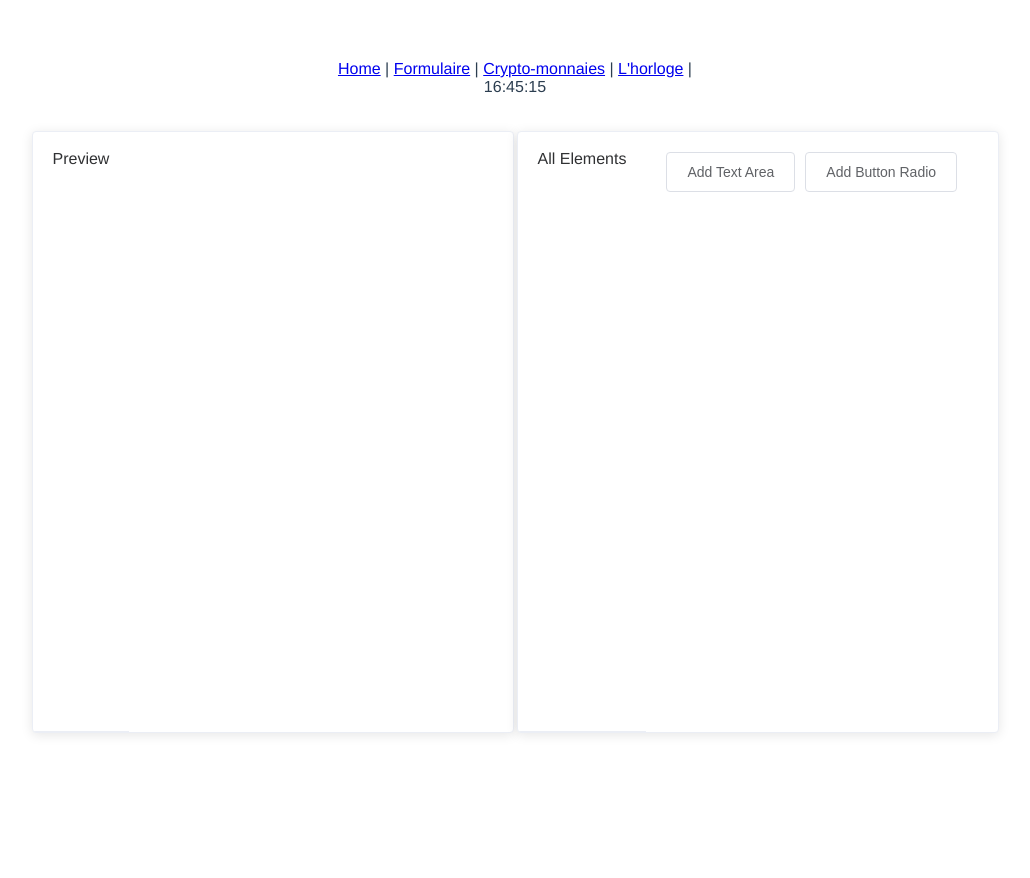
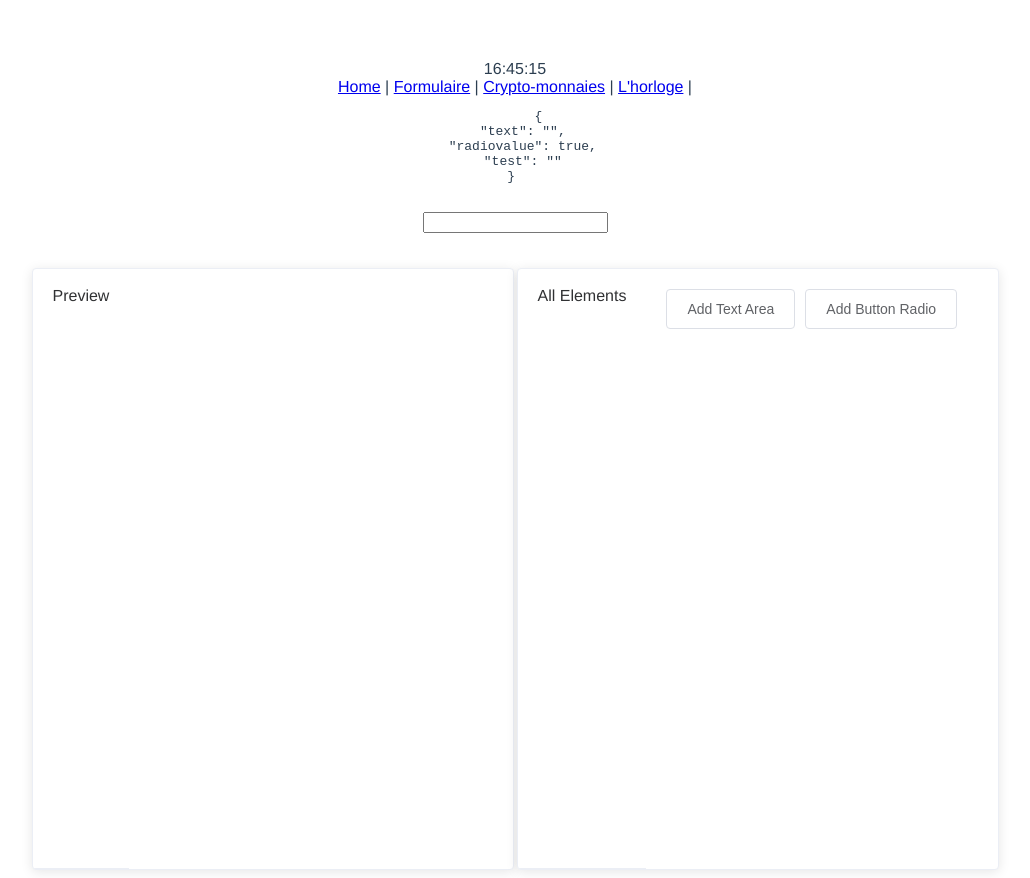
Before and after one commit to mchemlal/vue.js-clock-formBuilder-moduleCryptoMonnaie, a Vue app: page /formulaire in a window 1280 px wide. Shown: the whole page, without its empty margins (125-1155 px from the left). Before the commit the page ends 800 px from the top, so only its background shows below. Built offline with nearby package versions, Linux system fonts and the light colour scheme.

Commit message:
pass data to model

```diff
--- a/src/App.vue
+++ b/src/App.vue
@@ -1,5 +1,8 @@
 <template>
   <div id="app">
+    <header>
+      <clockDigital style=""></clockDigital>
+    </header>
       <router-link to="/">Home</router-link> |
       <router-link to="/formulaire">Formulaire</router-link> |
       <router-link to="/bitcoin">Crypto-monnaies</router-link> |
@@ -9,10 +12,13 @@
 </template>
 
 <script>
+import clockDigital from './views/clockDigital'
+
 
 export default {
   name: 'App',
   components: {
+    clockDigital
 
   }
 }
--- a/src/components/FormBuilder.vue
+++ b/src/components/FormBuilder.vue
@@ -5,7 +5,7 @@
                 <span>Preview</span>
             </div>
           <div v-for="(item, index) in schema.fields" :key="index">
-            <component :is="getCompo(item)"></component>
+            <component :is="getCompo(item)" :model="model"></component>
           </div>
         </el-card>
       <el-card class="box-card">
@@ -25,25 +25,24 @@ import RadioBox from "./RadioBox"
 export default {
     props: {
         schema: Object,
+        model: Object
 
     },
     methods: {
-      dragStart(event) {
-          console.log('start');
-
-        },
 
         addTextArea() {
-            this.schema.fields.push({inputType: "textarea",
+            this.schema.fields.push({
+            inputType: "textarea",
             label: "TextArea",
-            model: "areavalue",
+            model: "text",
             id: 0
       });
     },
         addBouttonRadio() {
-                this.schema.fields.push({inputType: "bouttonRadio",
+                this.schema.fields.push({
+                inputType: "bouttonRadio",
                 label: "bouttonRadio",
-                model: "radiobox",
+                model: "radiovalue",
                 id: 1
       });
     },
@@ -53,6 +52,10 @@ export default {
             } else if(item.inputType == "bouttonRadio") {
                 return RadioBox
             }
+        },
+
+        getData(item) {
+          item.model = this.model
         },
 
         drop_handler(event) {
--- a/src/components/InputTextArea.vue
+++ b/src/components/InputTextArea.vue
@@ -3,8 +3,10 @@
         <div class="test">
 
   <div v-if="isDisplay">
-    <textarea id="mytextarea" type="text" placeholder="Entrer votre texte..." cols="30" rows="5" style="outline: 1px green"></textarea>
+    <textarea id="mytextarea" type="text" placeholder="Entrer votre texte..." cols="30" rows="5" style="outline: 1px green" v-model="text"></textarea>
+    <button type="submit">✅</button>
     <button v-on:click="hide">🗑</button>
+    <p>{{ text }}</p>
   </div>
 </div>
     </div>
@@ -13,14 +15,18 @@
 <script>
 export default {
     data() {
-   return {isDisplay: true}
+
+   return {
+     text: '',
+     isDisplay: true
+     }
   },
 
     methods: {
     hide: function () {
       this.isDisplay = false;
     }
-        },
+        }
     }
 
 </script>
--- a/src/components/RadioBox.vue
+++ b/src/components/RadioBox.vue
@@ -3,15 +3,15 @@
         <div v-if="isDisplay">
         <p for="title" contenteditable=""><strong>Titre</strong></p>
         <input type="radio" id="contactChoice1"
-        name="contact" value="email">
+        name="contact" value="email"  v-model="radiovalue">
     <label for="contactChoice1" contenteditable="">Champ 1</label>
 
     <input type="radio" id="contactChoice2"
-     name="contact" value="telephone">
+     name="contact" value="telephone"  v-model="radiovalue">
     <label for="contactChoice2" contenteditable>Champ 2</label>
 
     <input type="radio" id="contactChoice3"
-     name="contact" value="courrier">
+     name="contact" value="courrier"  v-model="radiovalue">
     <label for="contactChoice3" contenteditable>Champ 3</label>
     <button v-on:click="hide" style="margin-left: 10px">🗑</button>
     </div>
--- a/src/views/formulaire.vue
+++ b/src/views/formulaire.vue
@@ -1,6 +1,9 @@
 <template>
   <div>
-    <clockDigital></clockDigital>
+    <pre>
+      {{ JSON.stringify(model, null, 2)}} <!-- ARG(valeur, remplacant, espace)-->
+    </pre>
+    <input type="text" v-model="model.test">
     <FormBuilder :schema="schema" :model="model"></FormBuilder>   <!--- Props from FormBuilder = data() from script -->
   </div>
 </template>
@@ -9,8 +12,6 @@
 <script>
 import FormBuilder from "../components/FormBuilder"
 import clockDigital from "../views/clockDigital"
-
-
 
 
 export default {
@@ -25,6 +26,13 @@ export default {
             fields:
             [{}]
      },
+          model: {
+            text: '',
+            radiovalue: true,
+            test: ''
+
+     }
+
     }
   }
 }
```
